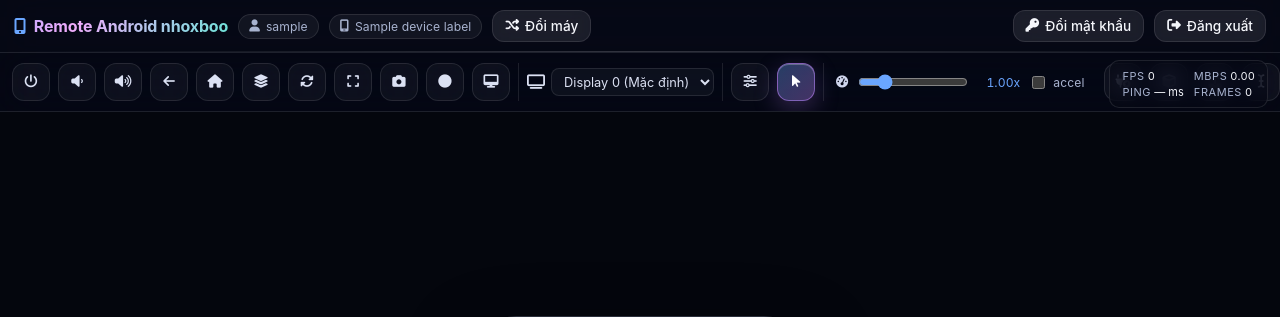
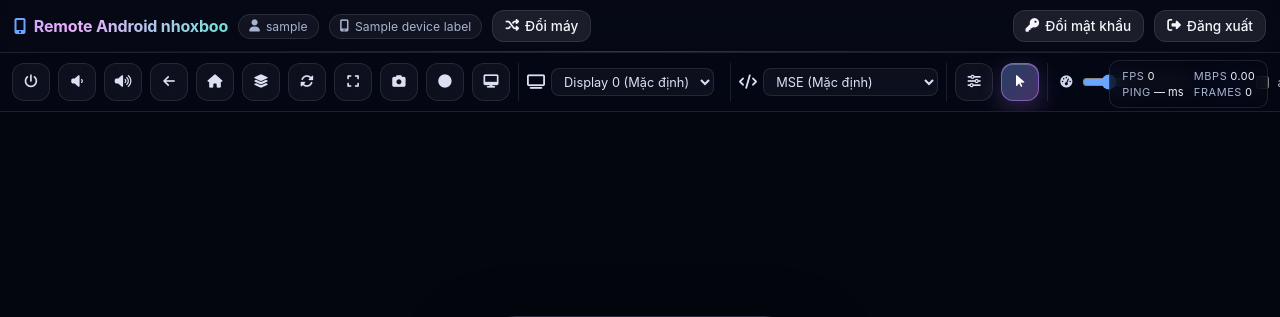
Before and after one commit to nhoxboo/web-scrcpy-fresh, a Flask app: template templates/index.html in a window 1280 px wide. Shown: the top 317 px of the page. Run offline with Flask 3, Linux system fonts and the light colour scheme; the template is opened without the code that fills it: most values are stand-ins (such as "Sample title", 1, 10 or a date in 2020); some libraries are stand-ins or nearby versions.

Commit message:
feat: add WebCodecs decoder option and optimize default max_size to 1080

```diff
--- a/app.py
+++ b/app.py
@@ -124,7 +124,7 @@ message_queue = queue.Queue()
 audio_message_queue = queue.Queue()
 video_bit_rate = os.environ.get('SCRCPY_VIDEO_BIT_RATE', '10000000')
 max_fps = os.environ.get('SCRCPY_MAX_FPS', '60')
-max_size = os.environ.get('SCRCPY_MAX_SIZE', '1920').strip() or '1920'
+max_size = os.environ.get('SCRCPY_MAX_SIZE', '1080').strip() or '1080'
 adb_serial = os.environ.get('ADB_SERIAL', '').strip() or None
 display_id = os.environ.get('SCRCPY_DISPLAY_ID', '0').strip() or '0'
 # Mirrors scrcpy's `--turn-screen-off` / `-S`: when truthy we ask the device
--- a/scrcpy.py
+++ b/scrcpy.py
@@ -357,7 +357,7 @@ LOCAL_PORT = int(os.environ.get('SCRCPY_LOCAL_PORT', '5555'))
 #     at the same bitrate. Set SCRCPY_MAX_SIZE=0 to opt back into native res.
 DEFAULT_VIDEO_BIT_RATE = os.environ.get('SCRCPY_VIDEO_BIT_RATE', '10000000')
 DEFAULT_MAX_FPS = os.environ.get('SCRCPY_MAX_FPS', '60')
-DEFAULT_MAX_SIZE = os.environ.get('SCRCPY_MAX_SIZE', '1920').strip() or '1920'
+DEFAULT_MAX_SIZE = os.environ.get('SCRCPY_MAX_SIZE', '1080').strip() or '1080'
 DEFAULT_ADB_SERIAL = os.environ.get('ADB_SERIAL', '').strip() or None
 DEFAULT_DISPLAY_ID = os.environ.get('SCRCPY_DISPLAY_ID', '0').strip() or '0'
 # Mirror of scrcpy v3.3.x ControlMessage.TYPE_SET_DISPLAY_POWER. Sent over the
--- a/templates/index.html
+++ b/templates/index.html
@@ -94,10 +94,10 @@
        drop target), which steals mousemove events and makes touch-mode
        drag feel sluggish. user-select:none also stops the browser from
        starting a text selection that flashes on the page. */
-    video{max-width:none;max-height:none;object-fit:contain;border-radius:20px;background:#000;touch-action:none;display:block;border:1px solid #1f2937;image-rendering:auto;image-rendering:-webkit-optimize-contrast;user-select:none;-webkit-user-select:none;-webkit-user-drag:none;-webkit-touch-callout:none}
+    video, canvas#playerCanvas {max-width:none;max-height:none;object-fit:contain;border-radius:20px;background:#000;touch-action:none;display:block;border:1px solid #1f2937;image-rendering:auto;image-rendering:-webkit-optimize-contrast;user-select:none;-webkit-user-select:none;-webkit-user-drag:none;-webkit-touch-callout:none}
     .phone-shell{user-select:none;-webkit-user-select:none}
     /* In fullscreen, let the video fill the screen instead of keeping the shrunk inline size. */
-    video:fullscreen,video:-webkit-full-screen{width:100vw!important;height:100vh!important;max-width:100vw!important;max-height:100vh!important;border-radius:0;border:0;background:#000;object-fit:contain}
+    video:fullscreen,video:-webkit-full-screen,canvas#playerCanvas:fullscreen,canvas#playerCanvas:-webkit-full-screen{width:100vw!important;height:100vh!important;max-width:100vw!important;max-height:100vh!important;border-radius:0;border:0;background:#000;object-fit:contain}
     .phone-shell:fullscreen,.phone-shell:-webkit-full-screen{width:100vw!important;height:100vh!important;padding:0;border:0;border-radius:0;background:#000}
     .phone-shell:fullscreen::before,.phone-shell:fullscreen::after,.phone-shell:-webkit-full-screen::before,.phone-shell:-webkit-full-screen::after{display:none}
     /* Landscape (post-rotation): drop the portrait-only notch + camera dot,
@@ -381,10 +381,17 @@
     <button class="tool" id="screenshot" title="Chụp ảnh màn hình hiện tại (Ctrl+Shift+S)"><i class="fa-solid fa-camera"></i></button>
     <button class="tool" id="recordToggle" title="Ghi màn hình (Ctrl+Shift+R) — bấm lại để dừng và tải về"><i class="fa-solid fa-circle"></i></button>
     <button class="tool" id="vdesktopMode" title="Virtual Desktop: OFF — màn hình ảo desktop-style cho mọi Android 11+. Shift-click để chỉnh kích thước."><i class="fa-solid fa-desktop"></i></button>
-    <div class="tool-select-wrap" title="Chọn màn hình hiển thị" style="display:flex;align-items:center;gap:6px;padding:0 8px;border-left:1px solid var(--line);border-right:1px solid var(--line);height:38px;">
+    <div class="tool-select-wrap" title="Chọn màn hình hiển thị" style="display:flex;align-items:center;gap:6px;padding:0 8px;border-left:1px solid var(--line);height:38px;">
       <i class="fa-solid fa-tv" style="color:#dbe1f3;font-size:0.9rem;"></i>
       <select id="displaySelect">
         <option value="0">Display 0 (Mặc định)</option>
+      </select>
+    </div>
+    <div class="tool-select-wrap" title="Chọn bộ giải mã video" style="display:flex;align-items:center;gap:6px;padding:0 8px;border-left:1px solid var(--line);border-right:1px solid var(--line);height:38px;">
+      <i class="fa-solid fa-code" style="color:#dbe1f3;font-size:0.9rem;"></i>
+      <select id="decoderSelect">
+        <option value="mse">MSE (Mặc định)</option>
+        <option value="webcodecs">WebCodecs (Trễ thấp)</option>
       </select>
     </div>
     <button class="tool" id="quickCtl" title="Quick Controls (Wifi/BT/Volume/Lock...)"><i class="fa-solid fa-sliders"></i></button>
@@ -415,6 +422,7 @@
     <div class="phone-mockup" id="phoneMockup">
       <div class="phone-shell" id="phoneShell">
         <video id="player" autoplay muted webkit-playsinline playsinline x5-playsinline></video>
+        <canvas id="playerCanvas" style="display:none;"></canvas>
         <button class="resize-handle" id="resizeHandle" title="Kéo để đổi kích thước">◢</button>
         <!-- Physical side keys (right edge of the phone frame). All three call
              /api/adb/sendevent → raw kernel input, so they work for both
@@ -692,9 +700,14 @@
       // width/height while preserving the stream's aspect ratio. Without this,
       // a stale buffered frame in a different aspect (right after a rotation)
       // can briefly distort the video before the new stream takes over.
-      videoElement.style.objectFit = 'contain';
-      videoElement.style.width = `${w}px`;
-      videoElement.style.height = `${h}px`;
+      const activePlayer = useWebCodecs ? canvasElement : videoElement;
+      activePlayer.style.objectFit = 'contain';
+      activePlayer.style.width = `${w}px`;
+      activePlayer.style.height = `${h}px`;
+
+      const hiddenPlayer = useWebCodecs ? videoElement : canvasElement;
+      hiddenPlayer.style.width = '0px';
+      hiddenPlayer.style.height = '0px';
       const landscape = deviceW > deviceH;
       const shellExtraW = landscape ? 16 : 20; // tighter horizontal frame in landscape
       const shellExtraH = landscape ? 16 : 32; // hide notch space in landscape
@@ -722,8 +735,99 @@
       zoom = Math.max(0.3, Math.min(2.0, nextZoom));
       fitVideoToViewport();
     }
+    const hasWebCodecs = typeof window.VideoDecoder !== 'undefined';
+    let useWebCodecs = localStorage.getItem('decoderMode') === 'webcodecs';
+    if (useWebCodecs && !hasWebCodecs) {
+      useWebCodecs = false;
+      localStorage.setItem('decoderMode', 'mse');
+    }
+
+    let videoDecoder = null;
+    const canvasElement = document.getElementById('playerCanvas');
+    const canvasCtx = canvasElement ? canvasElement.getContext('2d') : null;
+
+    function getCodecStringFromSps(sps) {
+      let offset = 0;
+      if (sps[0] === 0 && sps[1] === 0 && sps[2] === 0 && sps[3] === 1) {
+        offset = 4;
+      } else if (sps[0] === 0 && sps[1] === 0 && sps[2] === 1) {
+        offset = 3;
+      }
+      if (sps.length < offset + 4) {
+        return 'avc1.64002a';
+      }
+      const profile_idc = sps[offset + 1];
+      const constraint_flags = sps[offset + 2];
+      const level_idc = sps[offset + 3];
+      const toHex = (x) => {
+        const hex = x.toString(16);
+        return hex.length === 1 ? '0' + hex : hex;
+      };
+      const codec = `avc1.${toHex(profile_idc)}${toHex(constraint_flags)}${toHex(level_idc)}`;
+      console.log('WebCodecs codec generated:', codec);
+      return codec;
+    }
+
+    function initWebCodecsDecoder(codecString) {
+      if (videoDecoder) {
+        try { videoDecoder.close(); } catch(e) {}
+        videoDecoder = null;
+      }
+
+      const config = {
+        codec: codecString || 'avc1.64002a',
+        avc: { format: 'annexb' },
+        optimizeForLatency: true
+      };
+
+      videoDecoder = new VideoDecoder({
+        output: (frame) => {
+          if (canvasElement.width !== frame.displayWidth || canvasElement.height !== frame.displayHeight) {
+            canvasElement.width = frame.displayWidth;
+            canvasElement.height = frame.displayHeight;
+            scheduleRefit();
+          }
+          canvasCtx.drawImage(frame, 0, 0, canvasElement.width, canvasElement.height);
+          frame.close();
+        },
+        error: (err) => {
+          console.error('WebCodecs Decoder Error:', err);
+          st('Lỗi bộ giải mã WebCodecs: ' + err.message);
+        }
+      });
+
+      videoDecoder.configure(config);
+    }
+
+    function feedWebCodecs(naluData, type) {
+      if (!videoDecoder || videoDecoder.state !== 'configured') return;
+      try {
+        const chunk = new EncodedVideoChunk({
+          type: type === 'key' ? 'key' : 'delta',
+          timestamp: (performance.now() * 1000) | 0,
+          data: naluData
+        });
+        videoDecoder.decode(chunk);
+      } catch (err) {
+        console.error('WebCodecs decode error:', err);
+      }
+    }
+
     let jmuxer = null;
     function createJmuxer(){
+      if (useWebCodecs) {
+        if (videoDecoder) {
+          try { videoDecoder.close(); } catch(e) {}
+          videoDecoder = null;
+        }
+        videoElement.style.display = 'none';
+        canvasElement.style.display = 'block';
+        return;
+      } else {
+        videoElement.style.display = 'block';
+        canvasElement.style.display = 'none';
+      }
+
       if (jmuxer){
         try{ jmuxer.destroy(); }catch(_e){}
         jmuxer = null;
@@ -1443,6 +1547,8 @@
         try { socket.disconnect(); } catch {}
         try { if (jmuxer) { jmuxer.destroy(); } } catch {}
         jmuxer = null;
+        try { if (videoDecoder) { videoDecoder.close(); } } catch {}
+        videoDecoder = null;
         try {
           videoElement.pause();
           videoElement.removeAttribute('src');
@@ -1487,17 +1593,18 @@
       };
 
       const takeScreenshot = () => {
-        // videoWidth/Height are 0 until the first SPS is decoded.
-        if (!videoElement.videoWidth || !videoElement.videoHeight) {
+        const widthVal = useWebCodecs ? canvasElement.width : videoElement.videoWidth;
+        const heightVal = useWebCodecs ? canvasElement.height : videoElement.videoHeight;
+        if (!widthVal || !heightVal) {
           st('Chưa có stream để chụp');
           return;
         }
         try {
           const canvas = document.createElement('canvas');
-          canvas.width = videoElement.videoWidth;
-          canvas.height = videoElement.videoHeight;
+          canvas.width = widthVal;
+          canvas.height = heightVal;
           const ctx = canvas.getContext('2d');
-          ctx.drawImage(videoElement, 0, 0, canvas.width, canvas.height);
+          ctx.drawImage(useWebCodecs ? canvasElement : videoElement, 0, 0, canvas.width, canvas.height);
           canvas.toBlob((blob)=>{
             if (!blob) { st('Lỗi tạo ảnh'); return; }
             downloadBlob(blob, tsFilename('png'));
@@ -1542,19 +1649,18 @@
       };
 
       const startRecording = () => {
-        if (!videoElement.videoWidth) { st('Chưa có stream để ghi'); return; }
+        const widthVal = useWebCodecs ? canvasElement.width : videoElement.videoWidth;
+        if (!widthVal) { st('Chưa có stream để ghi'); return; }
         if (typeof MediaRecorder === 'undefined') {
           st('Trình duyệt không hỗ trợ MediaRecorder');
           return;
         }
         let stream;
         try {
-          // captureStream() pulls frames from the <video> at its native
-          // playback rate. Pass an FPS argument to throttle on weak
-          // browsers; default (no arg) follows playback.
-          stream = videoElement.captureStream
-            ? videoElement.captureStream()
-            : (videoElement.mozCaptureStream && videoElement.mozCaptureStream());
+          const streamSource = useWebCodecs ? canvasElement : videoElement;
+          stream = streamSource.captureStream
+            ? streamSource.captureStream()
+            : (streamSource.mozCaptureStream && streamSource.mozCaptureStream());
         } catch (e) {
           st('captureStream lỗi: '+(e?.message||e));
           return;
@@ -1961,10 +2067,21 @@
 
     const parser = new VideoParser(({ type, data }) => {
       if (type === 'nalu') {
-        jmuxer.feed({ video: data });
+        if (useWebCodecs) {
+          feedWebCodecs(data, 'delta');
+        } else {
+          jmuxer.feed({ video: data });
+        }
       } else if (type === 'init') {
-        jmuxer.feed({ video: data['sps'] });
-        jmuxer.feed({ video: data['pps'] });
+        if (useWebCodecs) {
+          const codecStr = getCodecStringFromSps(data['sps']);
+          initWebCodecsDecoder(codecStr);
+          feedWebCodecs(data['sps'], 'key');
+          feedWebCodecs(data['pps'], 'key');
+        } else {
+          jmuxer.feed({ video: data['sps'] });
+          jmuxer.feed({ video: data['pps'] });
+        }
       } else if (type === 'screen_size') {
         deviceW = data['width'];
         deviceH = data['height'];
@@ -2286,52 +2403,6 @@
       });
     }
 
-    // ---- Display Selection ------------------------------------------------
-    const displaySelect = document.getElementById('displaySelect');
-    if (displaySelect) {
-      const savedDisplayId = localStorage.getItem('scrcpyDisplayId') || '0';
-      displaySelect.value = savedDisplayId;
-
-      async function loadDisplays() {
-        try {
-          const response = await fetch('/api/adb/displays');
-          const data = await response.json();
-          if (data.ok && data.displays) {
-            displaySelect.innerHTML = '';
-            data.displays.forEach(d => {
-              const opt = document.createElement('option');
-              opt.value = String(d.id);
-              opt.textContent = d.name + (d.info ? ` (${d.info})` : '');
-              displaySelect.appendChild(opt);
-            });
-            displaySelect.value = localStorage.getItem('scrcpyDisplayId') || '0';
-          }
-        } catch (err) {
-          console.error('Không thể lấy danh sách displays:', err);
-        }
-      }
-
-      loadDisplays();
-
-      displaySelect.addEventListener('change', () => {
-        const selectedId = displaySelect.value;
-        const currentId = localStorage.getItem('scrcpyDisplayId') || '0';
-        if (selectedId !== currentId) {
-          localStorage.setItem('scrcpyDisplayId', selectedId);
-          if (selectedId === '0') {
-            delete _socketQuery.display_id;
-          } else {
-            _socketQuery.display_id = selectedId;
-          }
-
-          socket.io.opts.query = { ..._socketQuery };
-          st(`Chuyển sang màn hình ${selectedId}, đang reconnect...`);
-          try { socket.disconnect(); } catch (_e) {}
-          setTimeout(() => { try { socket.connect(); } catch (_e) {} }, 250);
-        }
-      });
-    }
-
     // ---- Gamepad UHID toggle ---------------------------------------------
     // Toolbar button toggles the localStorage flag and calls the input's
     // enable/disable. No reload needed — UHID_CREATE/DESTROY are sent over
@@ -2368,6 +2439,71 @@
           }
         } catch (e) {
           st('Lỗi gamepad: ' + ((e && e.message) || e));
+        }
+      });
+    }
+
+    // ---- Display Selection ------------------------------------------------
+    const displaySelect = document.getElementById('displaySelect');
+    if (displaySelect) {
+      const savedDisplayId = localStorage.getItem('scrcpyDisplayId') || '0';
+      displaySelect.value = savedDisplayId;
+
+      async function loadDisplays() {
+        try {
+          const response = await fetch('/api/adb/displays');
+          const data = await response.json();
+          if (data.ok && data.displays) {
+            displaySelect.innerHTML = '';
+            data.displays.forEach(d => {
+              const opt = document.createElement('option');
+              opt.value = String(d.id);
+              opt.textContent = d.name + (d.info ? ` (${d.info})` : '');
+              displaySelect.appendChild(opt);
+            });
+            displaySelect.value = localStorage.getItem('scrcpyDisplayId') || '0';
+          }
+        } catch (err) {
+          console.error('Không thể lấy danh sách displays:', err);
+        }
+      }
+
+      loadDisplays();
+
+      displaySelect.addEventListener('change', () => {
+        const selectedId = displaySelect.value;
+        const currentId = localStorage.getItem('scrcpyDisplayId') || '0';
+        if (selectedId !== currentId) {
+          localStorage.setItem('scrcpyDisplayId', selectedId);
+          if (selectedId === '0') {
+            delete _socketQuery.display_id;
+          } else {
+            _socketQuery.display_id = selectedId;
+          }
+
+          socket.io.opts.query = { ..._socketQuery };
+          st(`Chuyển sang màn hình ${selectedId}, đang reconnect...`);
+          try { socket.disconnect(); } catch (_e) {}
+          setTimeout(() => { try { socket.connect(); } catch (_e) {} }, 250);
+        }
+      });
+    }
+
+    // ---- Decoder Selection ------------------------------------------------
+    const decoderSelect = document.getElementById('decoderSelect');
+    if (decoderSelect) {
+      if (!hasWebCodecs) {
+        const opt = decoderSelect.querySelector('option[value="webcodecs"]');
+        if (opt) opt.disabled = true;
+      }
+      decoderSelect.value = useWebCodecs ? 'webcodecs' : 'mse';
+      decoderSelect.addEventListener('change', () => {
+        const selected = decoderSelect.value;
+        const current = localStorage.getItem('decoderMode') || 'mse';
+        if (selected !== current) {
+          localStorage.setItem('decoderMode', selected);
+          st('Đang chuyển đổi bộ giải mã, tải lại trang...');
+          setTimeout(() => location.reload(), 250);
         }
       });
     }
```
